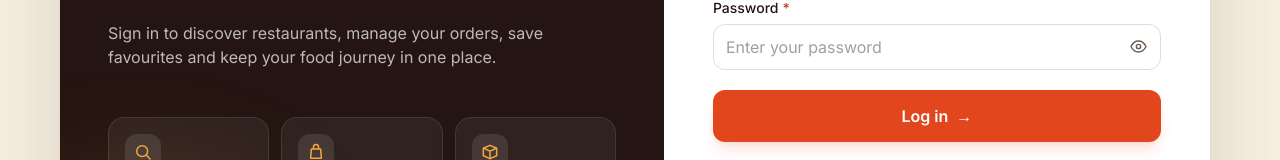
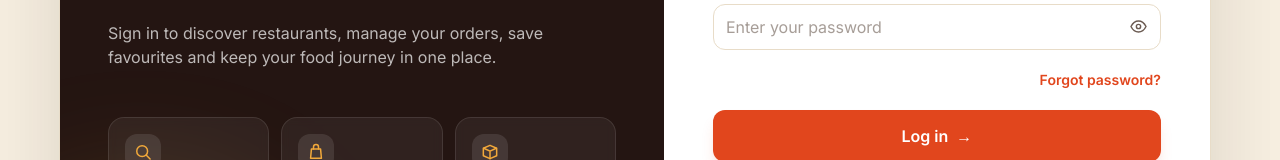
Before and after one commit to Timzee00/Delixious, a React (Vite) app in the folder frontend/: page /login in a window 1280 px wide. Shown: the part 433-593 px from the top of the page. Built offline with nearby package versions, Linux system fonts and the light colour scheme; no server answers.

Commit message:
Add forgot password entry point to login

```diff
--- a/frontend/src/pages/Login.jsx
+++ b/frontend/src/pages/Login.jsx
@@ -139,6 +139,9 @@ export default function Login() {
                 onChange={(v) => setForm({ ...form, password: v })}
                 required
               />
+              <div className="-mt-2 flex justify-end">
+                <Link to="/reset-password" className="text-sm font-semibold text-pepper hover:underline">Forgot password?</Link>
+              </div>
 
               {error && (
                 <div role="alert" aria-live="polite" className="flex items-start gap-3 rounded-xl border border-danger/20 bg-danger/5 px-4 py-3 text-sm text-danger">
```
